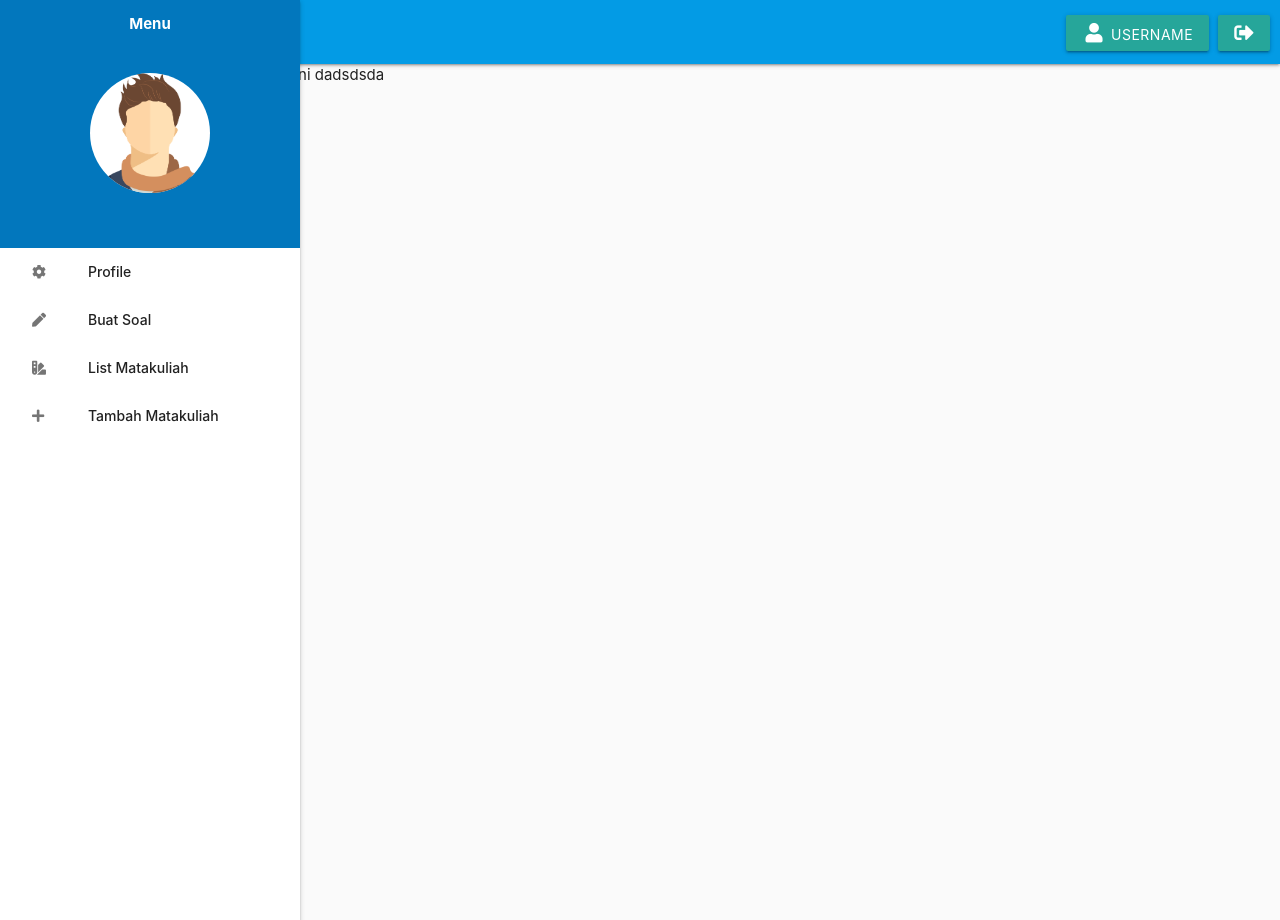
After one commit to ituslab/itfest2018-belajaronline, a PHP site: template views/dashboard-siswa.php in a window 1280 px wide. The commit adds this page. Run offline with PHP 8.4, Linux system fonts and the light colour scheme; the template is opened without the code that fills it, so the values that code supplies are empty; some libraries are stand-ins or nearby versions.

Commit message:
add dashboard pengajar

```diff
--- a/views/dashboard-new.php
+++ b/views/dashboard-new.php
@@ -9,13 +9,15 @@
 
 
   <!-- sidebar -->
+  <div class="navbar-fixed">
   <nav style="padding: 0px 10px; " class="light-blue darken-1">
   <a href="#" data-target="slide-out" class="sidenav-trigger"><i class="fas fa-list-ul"></i></a>
     <div class="right">
       <a class="waves-effect waves-light btn padding-left"><i class="fa fa-user fa-fw"></i>&nbsp;Username</a>
-      <a class="waves-effect waves-light btn"><i class="fas fa-sign-out-alt"></i></a>
+      <a href="landing-page.php" class="waves-effect waves-light btn"><i class="fas fa-sign-out-alt"></i></a>
     </div>
   </nav>
+  </div>
 
 <div class="row">
   <div class="container-dashboard col s12 m3">
@@ -137,7 +139,7 @@
       <div class="row height-soal">
         <div class="col s12">
           <div class="center padding-title">
-            <h4>Buat Soal</h4>
+            <h5>Buat Soal</h5>
           </div>
           <div class="col s12">
             <div class="input-field col s12 m5">
--- /dev/null
+++ b/views/dashboard-siswa.php
@@ -0,0 +1,42 @@
+<!DOCTYPE html>
+<html>
+<head>
+	<?php include_once __DIR__ . '/includes/top.php'; ?>
+    <link rel="stylesheet" href="/it-a/assets/css/dashboard-new.css"/>
+	<title>BelajarOnline</title>
+</head>
+<body>
+
+
+  <!-- sidebar -->
+  <div class="navbar-fixed">
+  <nav style="padding: 0px 10px; " class="light-blue darken-1">
+  <a href="#" data-target="slide-out" class="sidenav-trigger"><i class="fas fa-list-ul"></i></a>
+    <div class="right">
+      <a class="waves-effect waves-light btn padding-left"><i class="fa fa-user fa-fw"></i>&nbsp;Username</a>
+      <a href="landing-page.php" class="waves-effect waves-light btn"><i class="fas fa-sign-out-alt"></i></a>
+    </div>
+  </nav>
+  </div>
+
+<div class="row">
+  <div class="container-dashboard col s12 m3">
+    <ul id="slide-out" class="sidenav sidenav-fixed">
+      <li class="center light-blue darken-3 white-color">Menu</li>
+      <li class="center light-blue darken-3 li-height"><img src="/it-a/assets/img/avatar2.png" class="height-img  materialboxed"></li>
+      <li><a href="#!" class="sidenav-close"><i class="fas fa-cog"></i>Profile</a></li>
+      <li><a href="#!" class="sidenav-close"><i class="fas fa-pen"></i>Buat Soal</a></li>
+      <li><a href="#!" class="sidenav-close"><i class="fas fa-swatchbook"></i>List Matakuliah</a></li>
+      <li><a href="#!" class="sidenav-close"><i class="fas fa-plus"></i>Tambah Matakuliah</a></li>
+    </ul>
+  </div>
+  <!-- sidebar -->
+ini dadsdsda
+
+
+</body>
+
+	<?php include_once __DIR__ . '/includes/bottom.php'; ?>
+  <script type="text/javascript" src="/it-a/assets/js/dashboard-new.js"></script>
+
+</html>
```
